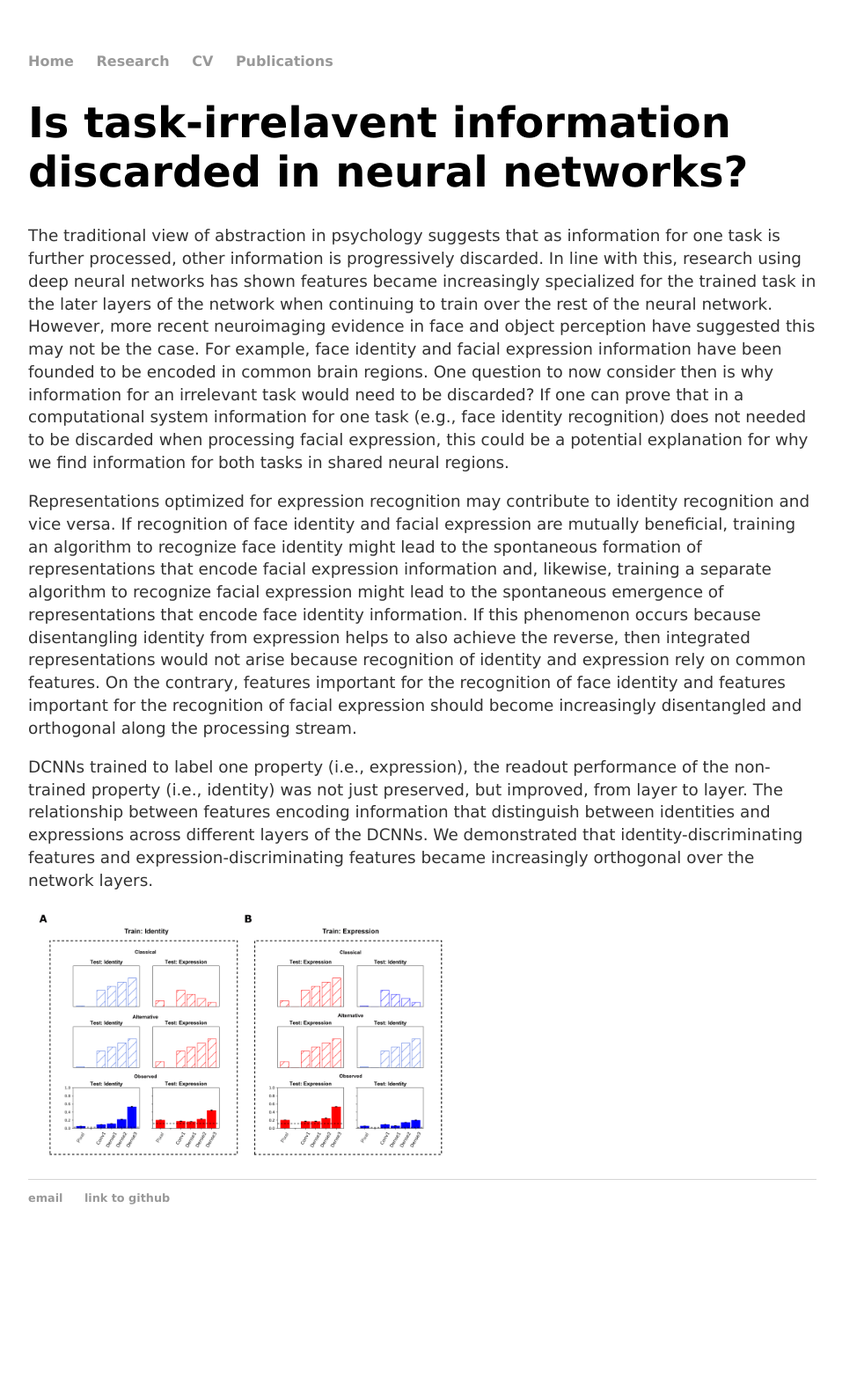
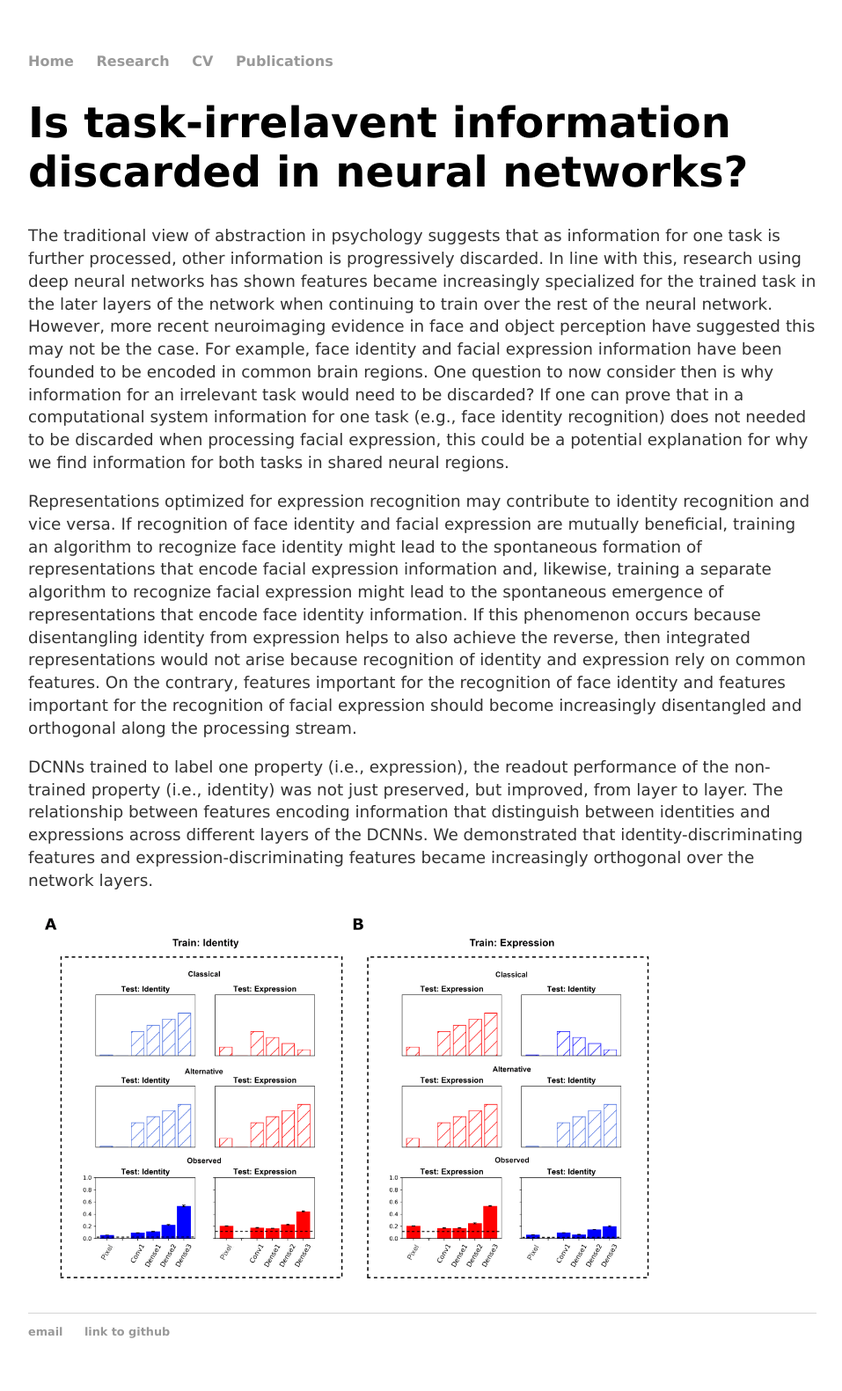
Before and after one commit to els615/els615.github.io, a Jekyll site: the page built from Research/index.html, in a window 1280 px wide. Shown: the whole page at 88% size, without its empty margins (160-1117 px from the left). Built offline with Jekyll 4.4.1, drawn with Linux system fonts in a browser that asks for light colours; before the commit the page ends 1429 px from its top, so only the background shows below that.

Commit message:
Update index.html

```diff
--- a/Research/index.html
+++ b/Research/index.html
@@ -29,7 +29,7 @@
     identity-discriminating features and expression-discriminating features became increasingly orthogonal over the network layers.
 </p>
 	<div class="image">
-        <img src="/Research/figure4.png", width="500" height="auto", class="center">
+        <img src="/Research/figure4.png", width="750" height="auto" class="center">
       	</div>
 
 </div><!-- /.blurb -->
```
